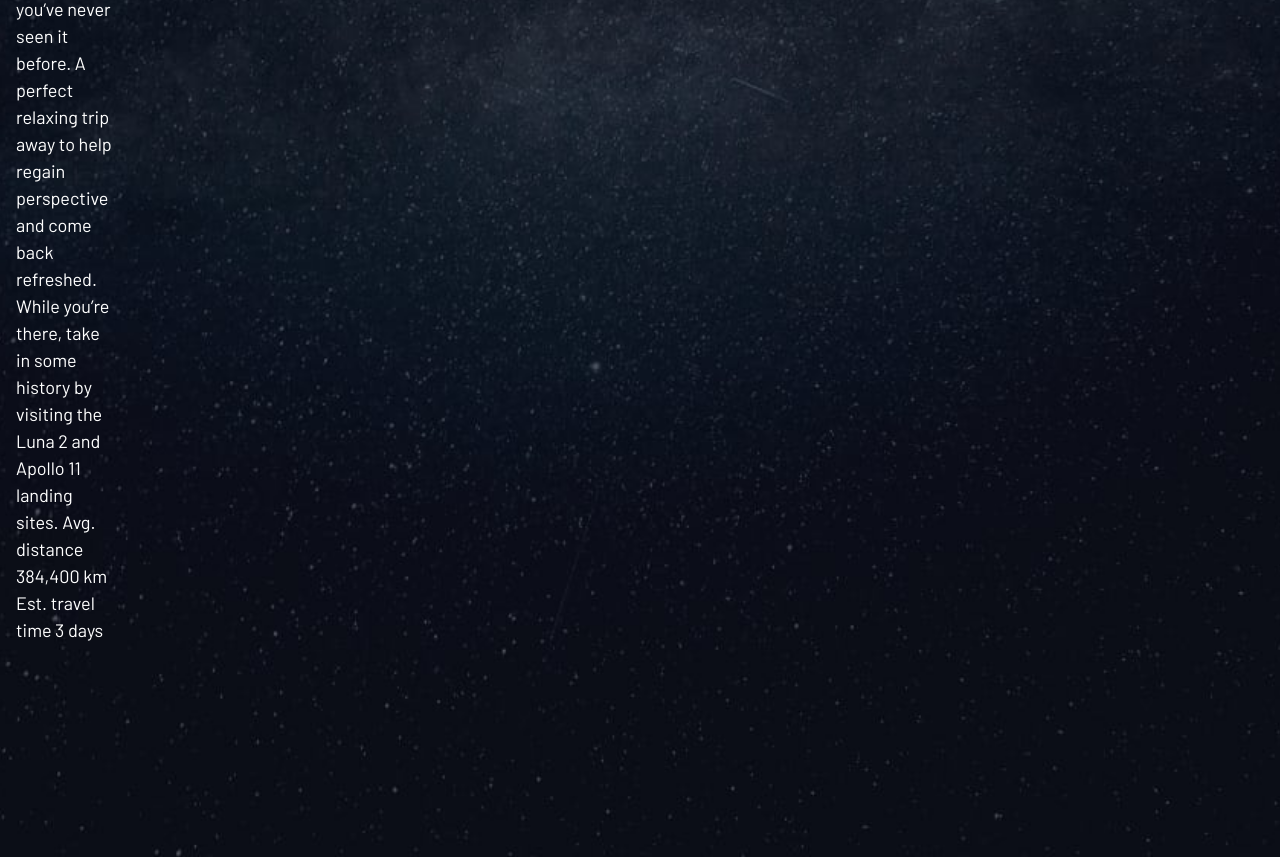
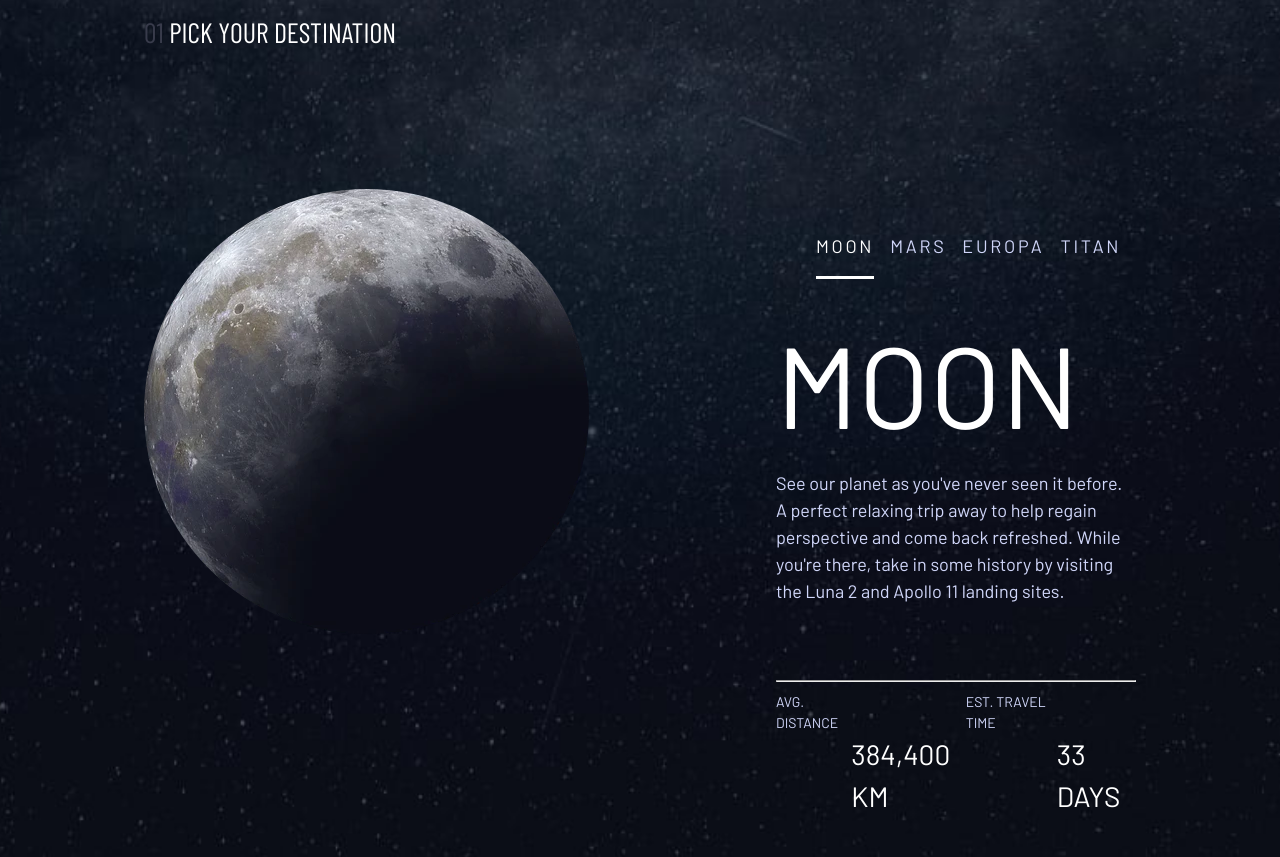
Before and after one commit to StasiS-web/SpaceTourism, a plain HTML site: page spaceTourism/destination/destination-moon.html in a window 1280 px wide. Shown: the part 351-1208 px from the top of the page. Drawn offline with nearby package versions, Linux system fonts and the light colour scheme; a web font is replaced by a local one.

Commit message:
styled destination moon page

```diff
--- a/spaceTourism/assets/css/style.css
+++ b/spaceTourism/assets/css/style.css
@@ -21,7 +21,6 @@
     --fs-600: 1rem;
     --fs-500: 1.75rem;
     --fs-400: 0.9375rem;
-    --fs-300: 1rem;
     --fs-200: 0.875rem;
 }
 
@@ -245,6 +244,13 @@ button {
     color: rgb(255, 255, 255, .25);
 }
 
+.left-content{
+    float: left;
+    margin-bottom: .5rem;
+}
+
+
+
 /*========== COMPONENTS ==========*/
 .large-btn{
     font-size: 2rem;
@@ -300,6 +306,7 @@ button {
     -webkit-backdrop-filter: blur(2rem) saturate(200%);
 }
 
+#destination-nav .active a,
 .primary-navigation a{
     display: inline-flex;
     color: var(--crl-white);
@@ -498,7 +505,70 @@ h5,
 
 /*=============== DESTINATION ===============*/
 .destination{
+    display: grid;
     background-image: url("../img/destination/background-destination-mobile.jpg");
+}
+
+div .destination-title{
+    margin-bottom: 45px;
+}
+
+div .destination-title span {
+    color: #383B4B;
+}
+
+#destination-nav{
+    list-style: none;
+}
+
+#destination-nav a{
+    display: inline-flex;
+    color: var(--secondary-color);
+    text-decoration: none;
+}
+
+/* Solid border */
+hr .solid {
+    border-top: 3px solid #383B4B;
+}
+
+p .destination-data{
+    color: var(--secondary-color);
+    justify-content: space-between;
+}
+
+div .destination-content{
+    color: var(--secondary-color);
+    margin-bottom: 75px;
+}
+
+#left-content img {
+    margin-top: 140px;
+}
+
+#right-content{
+    border-bottom: 0px;
+    padding: 0px;
+    margin-left: 120px;
+    margin-top: -550px;
+}
+
+#right-content h2{
+    font-size: 115px;
+}
+
+#right-content .data {
+    display: flex;
+    justify-content: space-between;
+}
+
+#right-content .data p{
+    display: inline-flex;
+    font-size: var(--fs-500);
+}
+
+#right-content .data p span{
+    font-size: var(--fs-200);
 }
 
 @media (min-width: 35em) {
--- a/spaceTourism/destination/destination-moon.html
+++ b/spaceTourism/destination/destination-moon.html
@@ -1,15 +1,15 @@
 <!DOCTYPE html>
 <html lang="en">
   <head>
-  <meta charset="UTF-8">
-  <meta name="viewport" content="width=device-width, initial-scale=1.0">
+    <meta charset="UTF-8" />
+    <meta name="viewport" content="width=device-width, initial-scale=1.0" />
 
-  <link rel="icon" type="image/png" sizes="32x32" href="/spaceTourism/assets/img/favicon-32x32.png">
+    <link rel="icon" type="image/png" sizes="32x32" href="/spaceTourism/assets/img/favicon-32x32.png"/>
 
     <!--------------- Google fonts --------------->
-  <link rel="preconnect" href="https://fonts.googleapis.com">
-  <link rel="preconnect" href="https://fonts.gstatic.com" crossorigin>
-  <link rel="stylesheet" href="https://fonts.googleapis.com/css2?family=Barlow+Condensed:wght@400;700&family=Barlow:wght@400;700&family=Bellefair&display=swap">
+    <link rel="preconnect" href="https://fonts.googleapis.com" />
+    <link rel="preconnect" href="https://fonts.gstatic.com" crossorigin />
+    <link rel="stylesheet" href="https://fonts.googleapis.com/css2?family=Barlow+Condensed:wght@400;700&family=Barlow:wght@400;700&family=Bellefair&display=swap" />
 
     <!--------------- Our custom CSS --------------->
     <link rel="stylesheet" href="/spaceTourism/assets/css/style.css" />
@@ -20,8 +20,8 @@
     <a class="skip-to-content" href="#main">Skip to content</a>
     <!--------------- HEADER & NAV --------------->
     <header class="primary-header flex">
-  <div class="barnd">
-    <img src="../assets/img/shared/logo.svg" alt="space tourism logo">
+      <div class="brand">
+        <img src="../assets/img/shared/logo.svg" alt="space tourism logo" />
       </div>
       <button class="mobile-nav-toggle" aria-controls="primary-navigation">
         <span class="sr-only" aria-expanded="false">Menu</span>
@@ -29,16 +29,16 @@
       <nav>
         <ul id="primary-navigation" data-visible="false" class="primary-navigation underline-indicators flex">
           <li>
-        <a class="uppercase letter-spacing-2" href="../index.html" > <span>00</span> Home</a>
+            <a class="uppercase letter-spacing-2" href="../index.html"><span>00</span> Home</a>
           </li>
           <li class="active">
-        <a class="uppercase letter-spacing-2" href="../destination/destination-moon.html"> <span>01</span> Destination</a>
+            <a class="uppercase letter-spacing-2" href="../destination/destination-moon.html"><span>01</span> Destination</a>
           </li>
           <li>
-        <a class="uppercase letter-spacing-2" href="../crew/crew-commander.html"> <span>02</span> Crew </a>
+            <a class="uppercase letter-spacing-2" href="../crew/crew-commander.html"><span>02</span> Crew</a>
           </li>
           <li>
-        <a class="uppercase letter-spacing-2" href="../technology/technology-vehicle.html"> <span>03</span> Technology</a>
+            <a class="uppercase letter-spacing-2" href="../technology/technology-vehicle.html"><span>03</span> Technology</a>
           </li>
         </ul>
       </nav>
@@ -46,35 +46,52 @@
     </header>
 
     <!--------------- MAIN --------------->
-  <main class="grid-container">
-  01 Pick your destination
-
-  Moon
-  Mars
-  Europa
-  Titan
-
-  Moon
-
-  See our planet as you’ve never seen it before. A perfect relaxing trip away to help
-  regain perspective and come back refreshed. While you’re there, take in some history
-  by visiting the Luna 2 and Apollo 11 landing sites.
-
-  Avg. distance
-  384,400 km
-
-  Est. travel time
-  3 days
+    <main class="grid-container destination-nav underline-indicators flex" data-visible="false">
+      <div id="left-content">
+        <h1 class="uppercase destination-title"><span>01</span> Pick your destination</h1>
+        <img src="../assets/img/destination/image-moon.webp" alt="moon" />
+      </div>
+      <br>
+      <div id="right-content">
+        <ul id="destination-nav" class="underline-indicators flex">
+          <li class="active">
+            <a class="uppercase letter-spacing-2" href="../destination/destination-moon.html">Moon</a>
+          </li>
+          <li>
+            <a class="uppercase letter-spacing-2" href="../destination/destination-mars.html">Mars</a>
+          </li>
+          <li>
+            <a class="uppercase letter-spacing-2" href="../destination/destination-europa.html">Europa</a>
+          </li>
+          <li>
+            <a class="uppercase letter-spacing-2" href="../destination/destination-titan.html">Titan</a>
+          </li>
+        </ul>
+        <h2 class="uppercase">Moon</h2>
+        <p class="destination-content">
+          See our planet as you've never seen it before. A perfect relaxing trip
+          away to help regain perspective and come back refreshed. While you're
+          there, take in some history by visiting the Luna 2 and Apollo 11
+          landing sites.
+        </p>
+        <hr class="solid">
+        <div class="data">
+          <p class="uppercase"><span class="destination-data">Avg. distance</span><br /> 384,400 km</p>
+          <p class="uppercase"><span class="destination-data">Est. travel time</span><br /> 33 days</p>
+        </div>
+      </div>
     </main>
 
     <!--------------- FOOTER --------------->
     <footer>
       <div class="challenges">
         <p>
-        Challenge by	&nbsp; <a href="https://www.frontendmentor.io/challenges" class="challenge-link">Frontend Mentor</a>
+          Challenge by &nbsp;
+          <a href="https://www.frontendmentor.io/challenges" class="challenge-link">Frontend Mentor</a>
         </p>
         <p>
-        &copy; Coded with &#128150; by	&nbsp; <a href="https://github.com/StasiS-web" class="profile">Stanislava Stoeva</a>
+          &copy; Coded with &#128150; by &nbsp;
+          <a href="https://github.com/StasiS-web" class="profile">Stanislava Stoeva</a>
         </p>
       </div>
     </footer>
```
Lines whose indentation alone changed are shown as unchanged.
